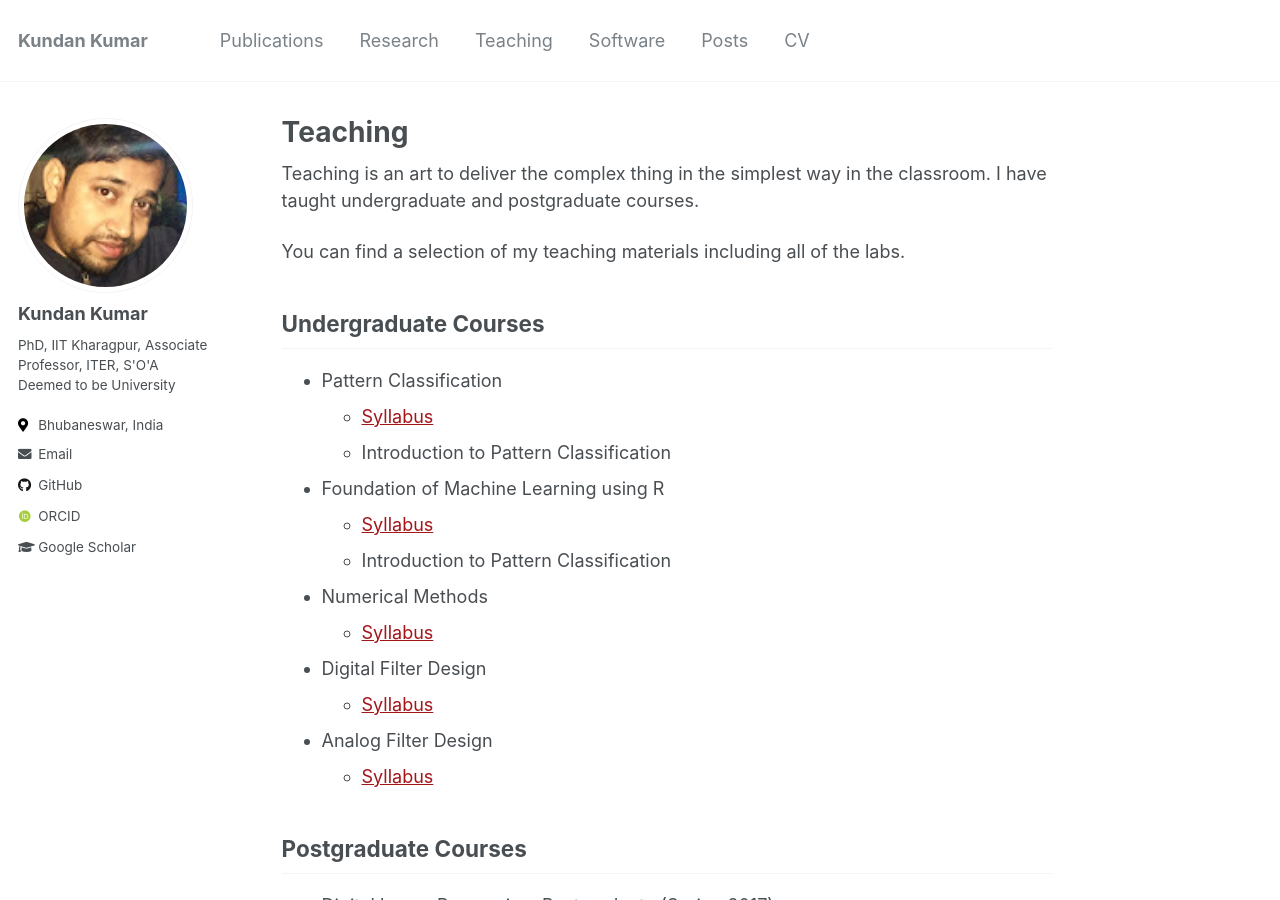
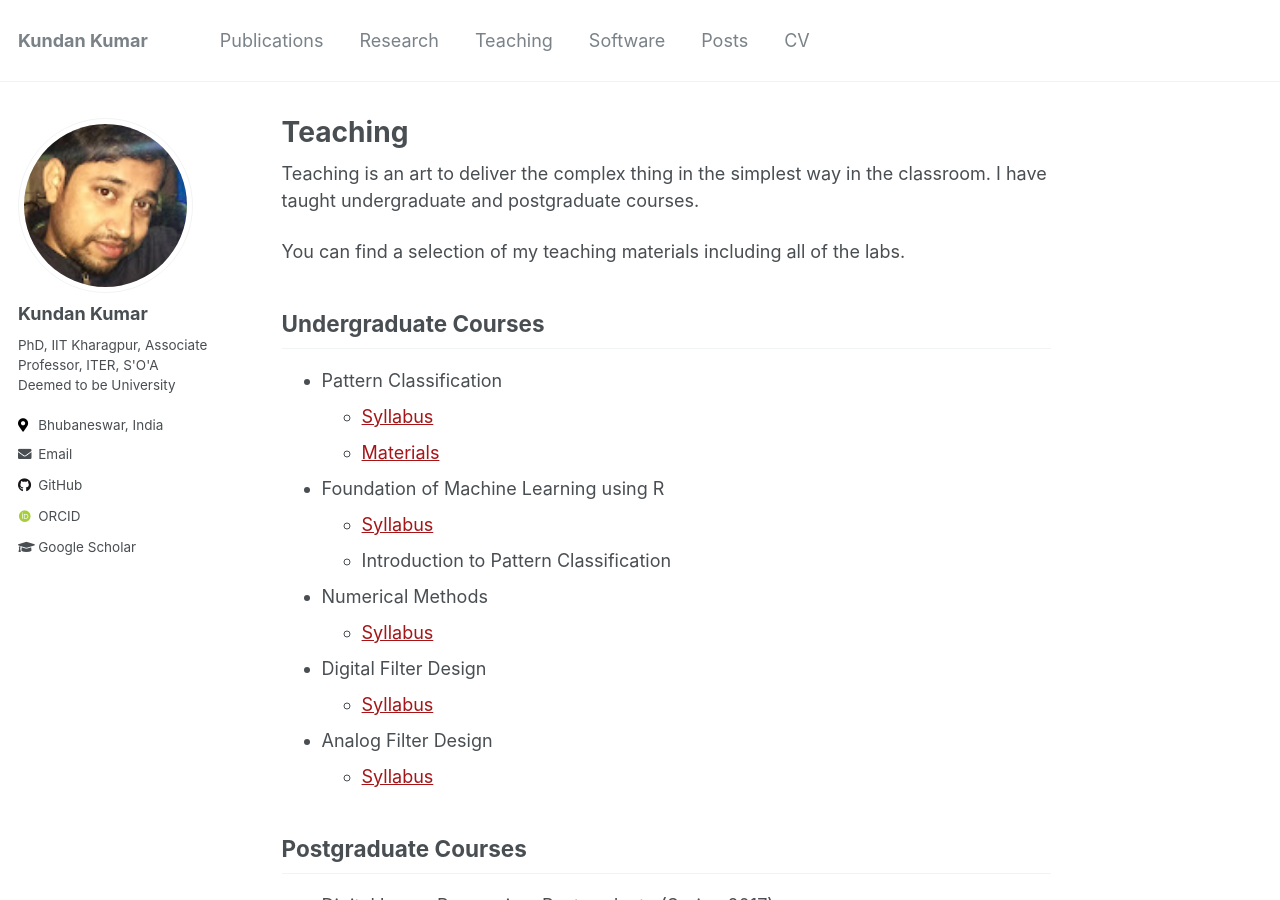
Before and after one commit to erkundanec/erkundanec.github.io, a Jekyll site: the page built from _pages/teaching.md, in a window 1280 px wide and 900 px high. Built offline with Jekyll 4.4.1, drawn with Linux system fonts in a browser that asks for light colours; some web fonts are replaced.

Commit message:
Update teaching.md

```diff
--- a/_pages/teaching.md
+++ b/_pages/teaching.md
@@ -10,7 +10,7 @@ You can find a selection of my teaching materials including all of the labs.
 ## Undergraduate Courses
 - Pattern Classification
     - [Syllabus](/files/pdf/teaching/POLI 281 Syllabus.pdf)
-    - Introduction to Pattern Classification
+    - [Materials](/_pages/patternclassification.md)
 
 - Foundation of Machine Learning using R
     - [Syllabus](/files/pdf/teaching/POLI 281 Syllabus.pdf)
```
